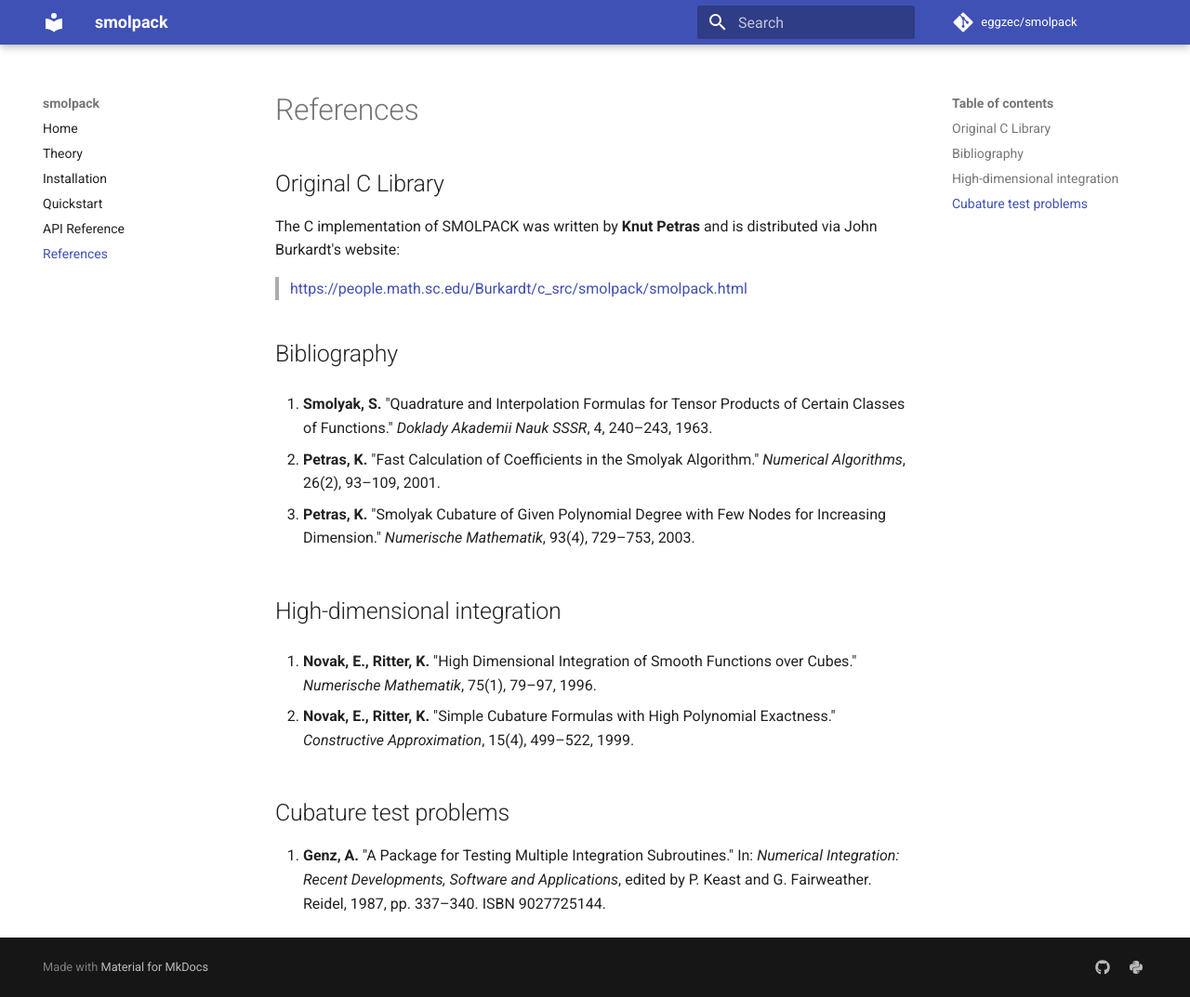
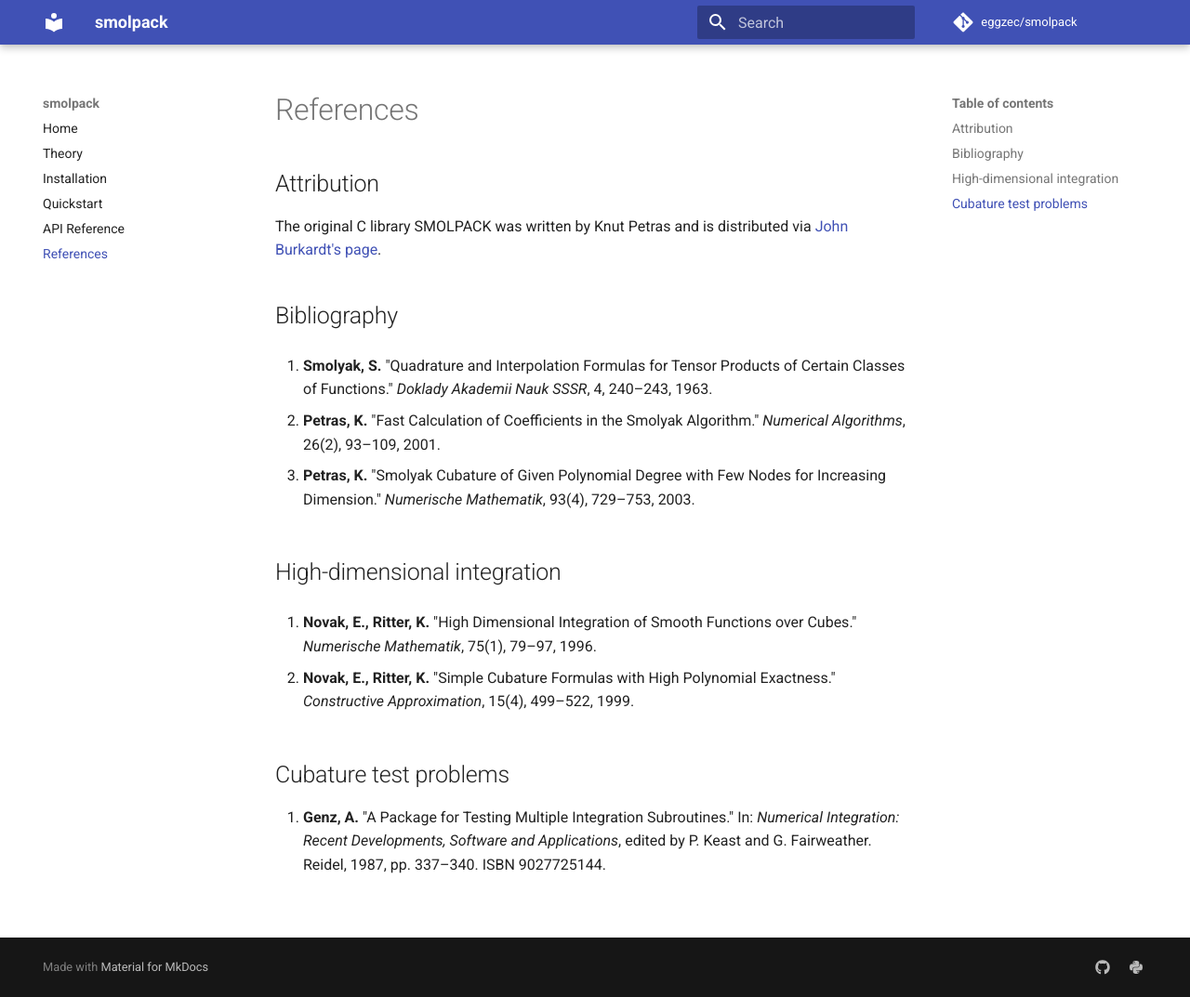
Before and after one commit to eggzec/smolpack, an MkDocs documentation site: the page built from docs/references.md, in a window 1280 px wide and 1073 px high. Shown: the whole window at 93% size. Built offline with MkDocs 1.6.1 and Material for MkDocs 9.7.7, drawn with Linux system fonts in a browser that asks for light colours; comment, search, counter and statistics services are not loaded.

```diff
--- a/docs/references.md
+++ b/docs/references.md
@@ -1,11 +1,9 @@
 # References
 
-## Original C Library
+## Attribution
 
-The C implementation of SMOLPACK was written by **Knut Petras** and is
-distributed via John Burkardt's website:
-
-> [https://people.math.sc.edu/Burkardt/c_src/smolpack/smolpack.html](https://people.math.sc.edu/Burkardt/c_src/smolpack/smolpack.html)
+The original C library SMOLPACK was written by Knut Petras and is distributed
+via [John Burkardt's page](https://people.math.sc.edu/Burkardt/c_src/smolpack/smolpack.html).
 
 ## Bibliography
 
```
Also changed, not shown: README.md (+60 -1 lines).
